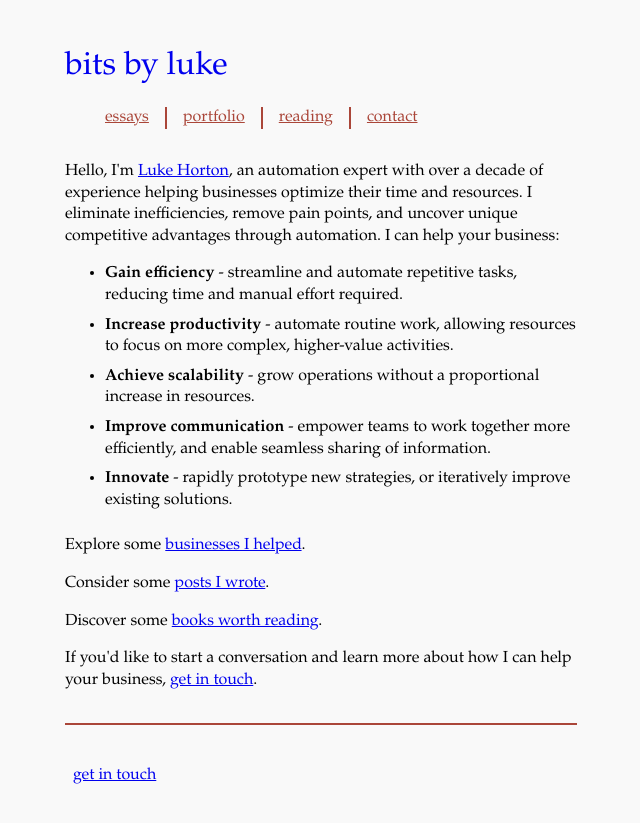
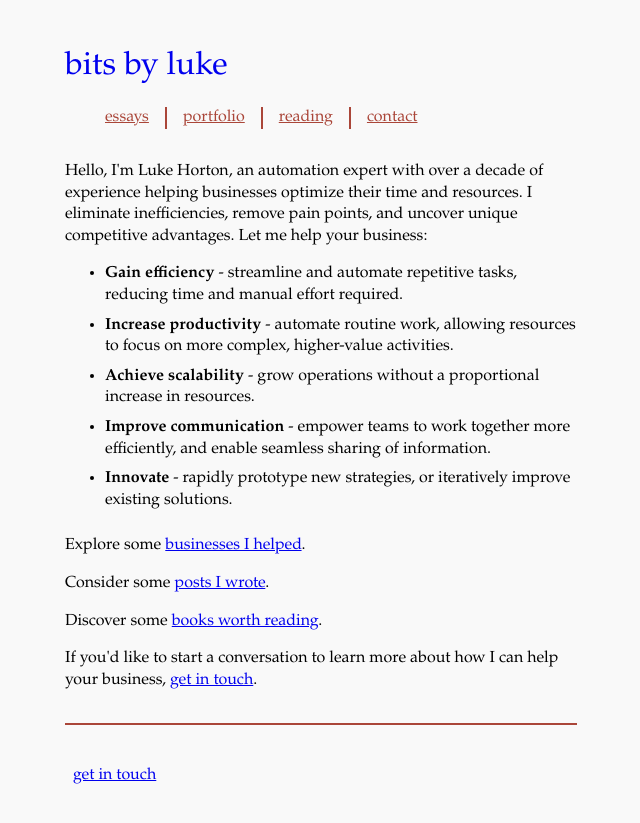
Before and after one commit to lwhorton/lwhorton.github.io, a Jekyll site: the page built from index.html, in a window 1280 px wide. Shown: the top 823 px of the page, without its empty margins (319-959 px from the left). Built offline with Jekyll 4.4.1, drawn with Linux system fonts in a browser that asks for light colours.

Commit message:
no more linkedin

```diff
--- a/index.html
+++ b/index.html
@@ -4,8 +4,10 @@ title: Bits By Luke
 ---
 
 <p>
-Hello, I'm <a href="https://www.linkedin.com/in/lwhorton/">Luke Horton</a>, an automation expert with over a decade of experience helping
-businesses optimize their time and resources. I eliminate inefficiencies, remove pain points, and uncover unique competitive advantages through automation. I can help your business:
+Hello, I'm Luke Horton, an automation expert with over a decade of experience
+helping businesses optimize their time and resources. I eliminate
+inefficiencies, remove pain points, and uncover unique competitive advantages.
+Let me help your business:
 <ul>
   <li><b>Gain efficiency</b> - streamline and automate repetitive tasks, reducing time
     and manual effort required.</li>
@@ -20,7 +22,6 @@ businesses optimize their time and resources. I eliminate inefficiencies, remove
 </ul>
 </p>
 
-
 <p>
 Explore some <a href="/portfolio#project-portfolio">businesses I helped</a>.
 </p>
@@ -34,6 +35,6 @@ Discover some <a href="/reading">books worth reading</a>.
 </p>
 
 <p>
-If you'd like to start a conversation and learn more about how I can help your
+If you'd like to start a conversation to learn more about how I can help your
 business, <a href="/contact">get in touch</a>.
 </p>
```
Also changed, not shown: README.md.
